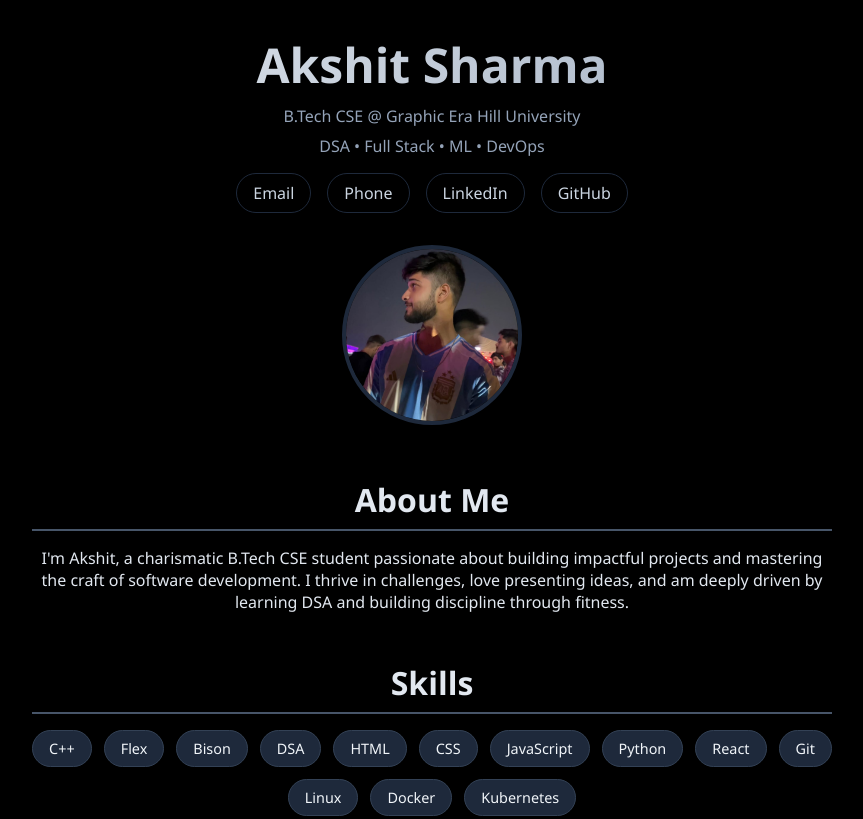
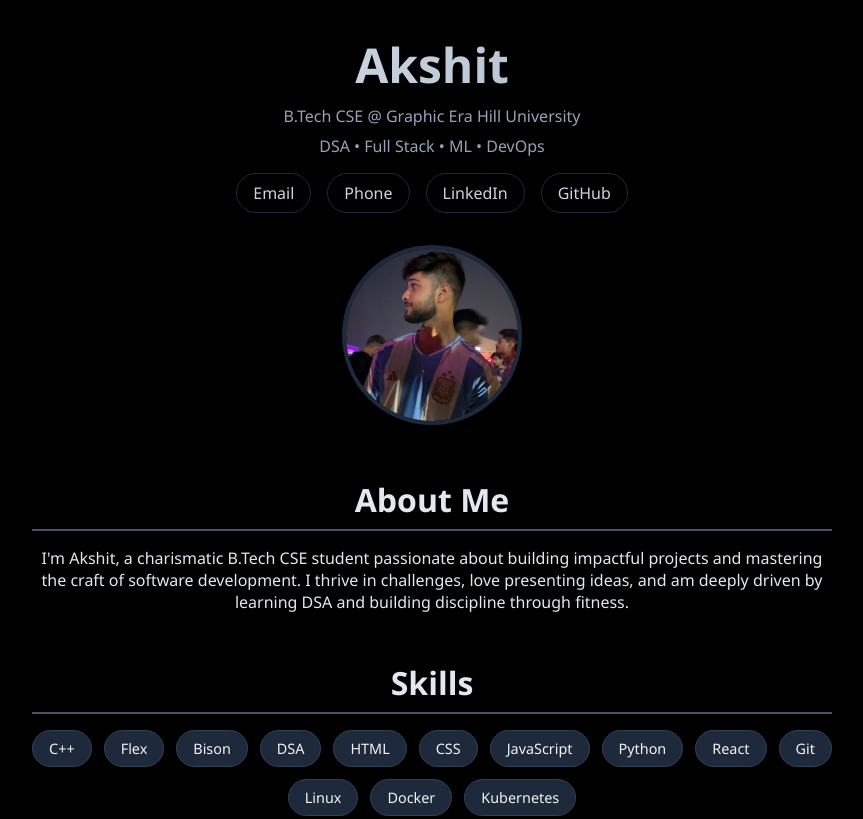
Before and after one commit to akshit0205/Portfolio, a plain HTML site: page index.html in a window 1280 px wide. Shown: the top 819 px of the page, without its empty margins (208-1071 px from the left). Drawn offline with Linux system fonts and the light colour scheme.

Commit message:
Update index.html

```diff
--- a/index.html
+++ b/index.html
@@ -156,7 +156,7 @@
 <body>
   <main>
     <header>
-      <h1>Akshit Sharma</h1>
+      <h1>Akshit </h1>
       <p>B.Tech CSE @ Graphic Era Hill University</p>
       <p>DSA • Full Stack • ML • DevOps</p>
       <div class="socials">
```
